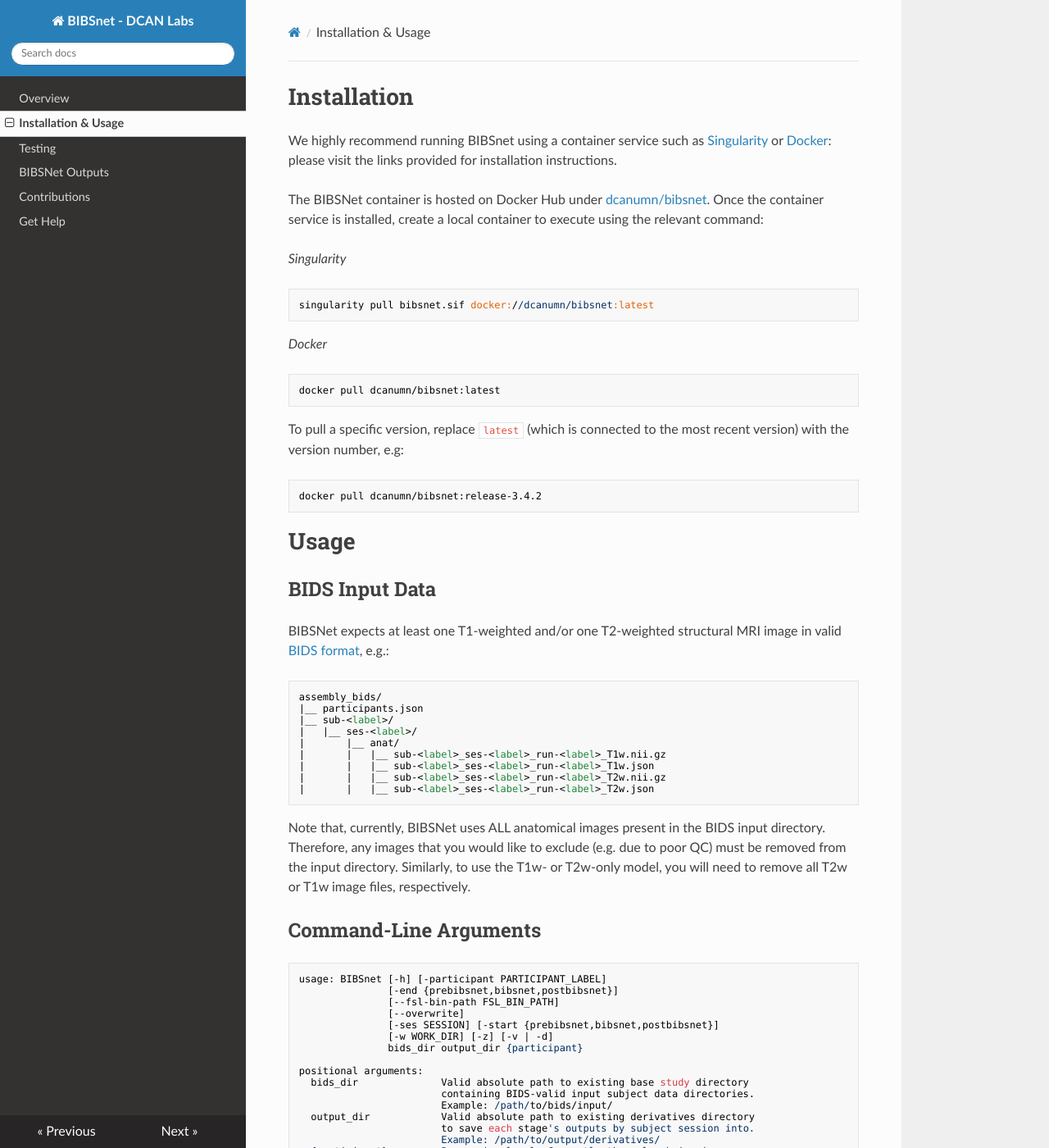
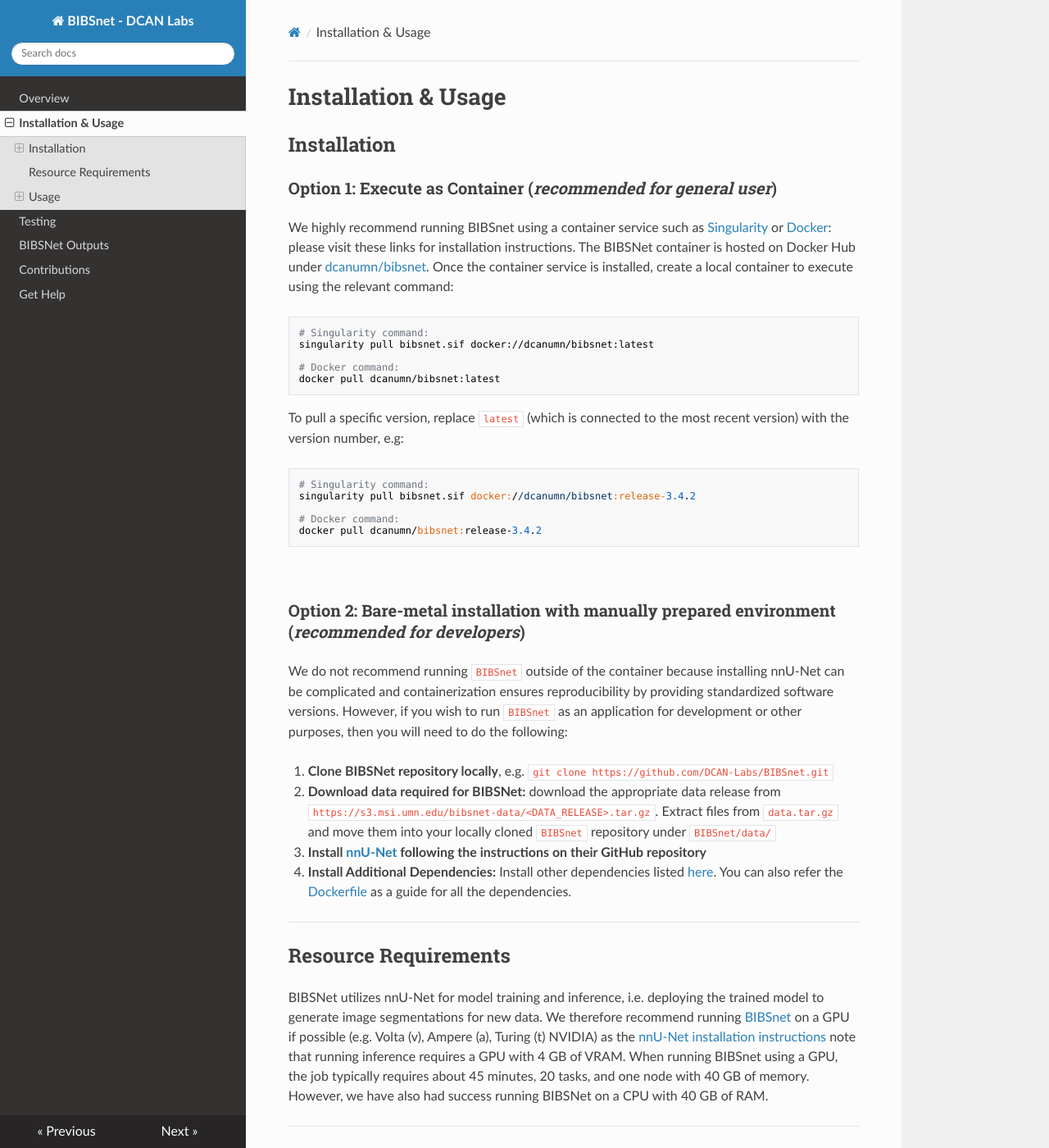
Before and after one commit to DCAN-Labs/BIBSnet, an MkDocs documentation site: the page built from docs/usage.md, in a window 1280 px wide and 1400 px high. Shown: the whole window at 82% size. Built offline with MkDocs 1.6.1, drawn with Linux system fonts in a browser that asks for light colours; nearby versions of some CDN libraries; some of the changed text lies outside the part shown.

Commit message:
added explanation of significance of BIBSNet and dependencies

````diff
--- a/docs/usage.md
+++ b/docs/usage.md
@@ -1,28 +1,45 @@
-# Installation
+# Installation & Usage
 
-We highly recommend running BIBSnet using a container service such as [Singularity](https://docs.sylabs.io/guides/3.0/user-guide/installation.html) or [Docker](https://www.docker.com/get-started/): please visit the links provided for installation instructions.
+## Installation
+### Option 1: Execute as Container (*recommended for general user*)
+We highly recommend running BIBSnet using a container service such as [Singularity](https://docs.sylabs.io/guides/3.0/user-guide/installation.html) or [Docker](https://www.docker.com/get-started/): please visit these links for installation instructions. The BIBSNet container is hosted on Docker Hub under [dcanumn/bibsnet](https://hub.docker.com/r/dcanumn/bibsnet). Once the container service is installed, create a local container to execute using the relevant command:
 
-The BIBSNet container is hosted on Docker Hub under [dcanumn/bibsnet](https://hub.docker.com/r/dcanumn/bibsnet). Once the container service is installed, create a local container to execute using the relevant command:
+```
+# Singularity command:
+singularity pull bibsnet.sif docker://dcanumn/bibsnet:latest
 
-*Singularity*
-```
-singularity pull bibsnet.sif docker://dcanumn/bibsnet:latest
-```
-
-*Docker*
-```
+# Docker command:
 docker pull dcanumn/bibsnet:latest
 ```
 
 To pull a specific version, replace `latest` (which is connected to the most recent version) with the version number, e.g:
 ```
+# Singularity command:
+singularity pull bibsnet.sif docker://dcanumn/bibsnet:release-3.4.2
+
+# Docker command:
 docker pull dcanumn/bibsnet:release-3.4.2
 ```
 
+<br>
 
-# Usage
+### Option 2: Bare-metal installation with manually prepared environment (*recommended for developers*)
+We do not recommend running `BIBSnet` outside of the container because installing nnU-Net can be complicated and containerization ensures reproducibility by providing standardized software versions. However, if you wish to run `BIBSnet` as an application for development or other purposes, then you will need to do the following:
 
-## BIDS Input Data
+1. **Clone BIBSNet repository locally**, e.g. `git clone https://github.com/DCAN-Labs/BIBSnet.git`
+2. **Download data required for BIBSNet:** download the appropriate data release from `https://s3.msi.umn.edu/bibsnet-data/<DATA_RELEASE>.tar.gz`. Extract files from `data.tar.gz` and move them into your locally cloned `BIBSnet` repository under `BIBSnet/data/`
+3. **Install [nnU-Net](https://github.com/MIC-DKFZ/nnUNet#installation) following the instructions on their GitHub repository**
+4. **Install Additional Dependencies:** Install other dependencies listed [here](https://github.com/DCAN-Labs/BIBSnet/network/dependencies). You can also refer the [Dockerfile](https://github.com/DCAN-Labs/BIBSnet/blob/main/Dockerfile) as a guide for all the dependencies.
+
+-----------------
+
+## Resource Requirements
+BIBSNet utilizes nnU-Net for model training and inference, i.e. deploying the trained model to generate image segmentations for new data. We therefore recommend running [BIBSnet](https://github.com/DCAN-Labs/BIBSnet) on a GPU if possible (e.g. Volta (v), Ampere (a), Turing (t) NVIDIA) as the [nnU-Net installation instructions](https://github.com/MIC-DKFZ/nnUNet/tree/nnunetv1?tab=readme-ov-file#installation) note that running inference requires a GPU with 4 GB of VRAM. When running BIBSnet using a GPU, the job typically requires about 45 minutes, 20 tasks, and one node with 40 GB of memory. However, we have also had success running BIBSNet on a CPU with 40 GB of RAM.
+
+-----------------
+
+## Usage
+### BIDS Input Data
 
 BIBSNet expects at least one T1-weighted and/or one T2-weighted structural MRI image in valid [BIDS format](https://bids.neuroimaging.io/), e.g.:
 
@@ -40,7 +57,7 @@
 
 Note that, currently, BIBSNet uses ALL anatomical images present in the BIDS input directory. Therefore, any images that you would like to exclude (e.g. due to poor QC) must be removed from the input directory. Similarly, to use the T1w- or T2w-only model, you will need to remove all T2w or T1w image files, respectively.
 
-## Command-Line Arguments
+### Command-Line Arguments
 
 ```
 usage: BIBSnet [-h] [-participant PARTICIPANT_LABEL]
@@ -100,7 +117,7 @@
 
 ```
 
-## Example Usage
+### Example Usage
 Example run command using Singularity:
 ```
 singularity run --nv --cleanenv --no-home \
@@ -117,16 +134,3 @@
 -v /path/to/output:/output \
 docker_image:version /input /output participant -v
 ```
-
-<br>
-
-# Dependencies
-### Container
-BIBSNet utilizes nnU-Net for model training and inference, i.e. deploying the trained model to generate image segmentations for new data. We therefore recommend running [BIBSnet](https://github.com/DCAN-Labs/BIBSnet) on a GPU if possible (e.g. Volta (v), Ampere (a), Turing (t) NVIDIA) as the [nnU-Net installation instructions](https://github.com/MIC-DKFZ/nnUNet/tree/nnunetv1?tab=readme-ov-file#installation) note that running inference requires a GPU with 4 GB of VRAM. When running BIBSnet using a GPU, the job typically requires about 45 minutes, 20 tasks, and one node with 40 GB of memory. However, we have also had success running BIBSNet on a CPU with 40 GB of RAM.
-
-### Application
-We do not recommend running `BIBSnet` outside of the container because installing nnU-Net can be complicated and containerization ensures reproducibility by providing standardized software versions. However, if you wish to run `BIBSnet` as an application for development or other purposes, then you will need to do the following:
-
-1. Download the appropriate data release from `https://s3.msi.umn.edu/bibsnet-data/<DATA_RELEASE>.tar.gz`
-2. Extract files from `data.tar.gz` and move them into your locally cloned `BIBSnet` repository under `BIBSnet/data/`
-3. Install [nnU-Net](https://github.com/MIC-DKFZ/nnUNet#installation) and other dependencies listed [here](https://github.com/DCAN-Labs/BIBSnet/network/dependencies)
````
Also changed, not shown: docs/index.md (+28 -1 lines), 1 other file.
